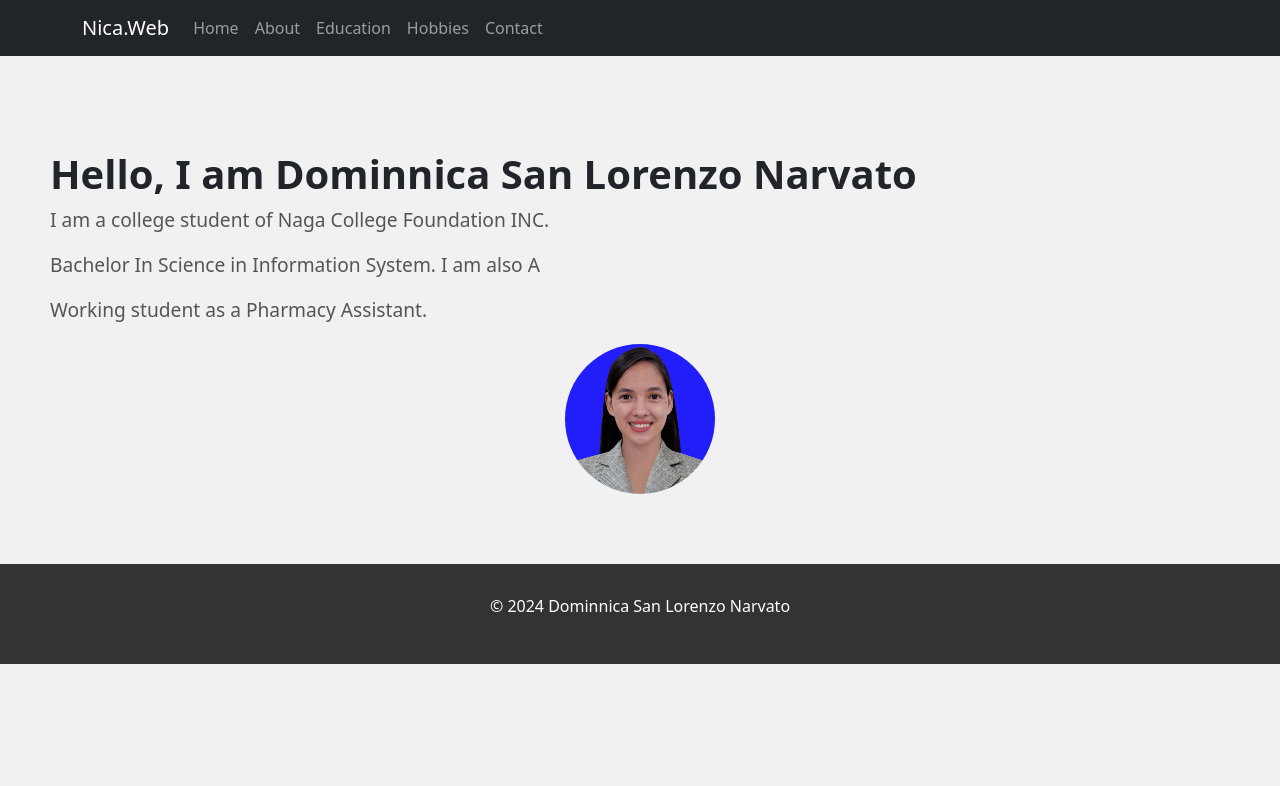
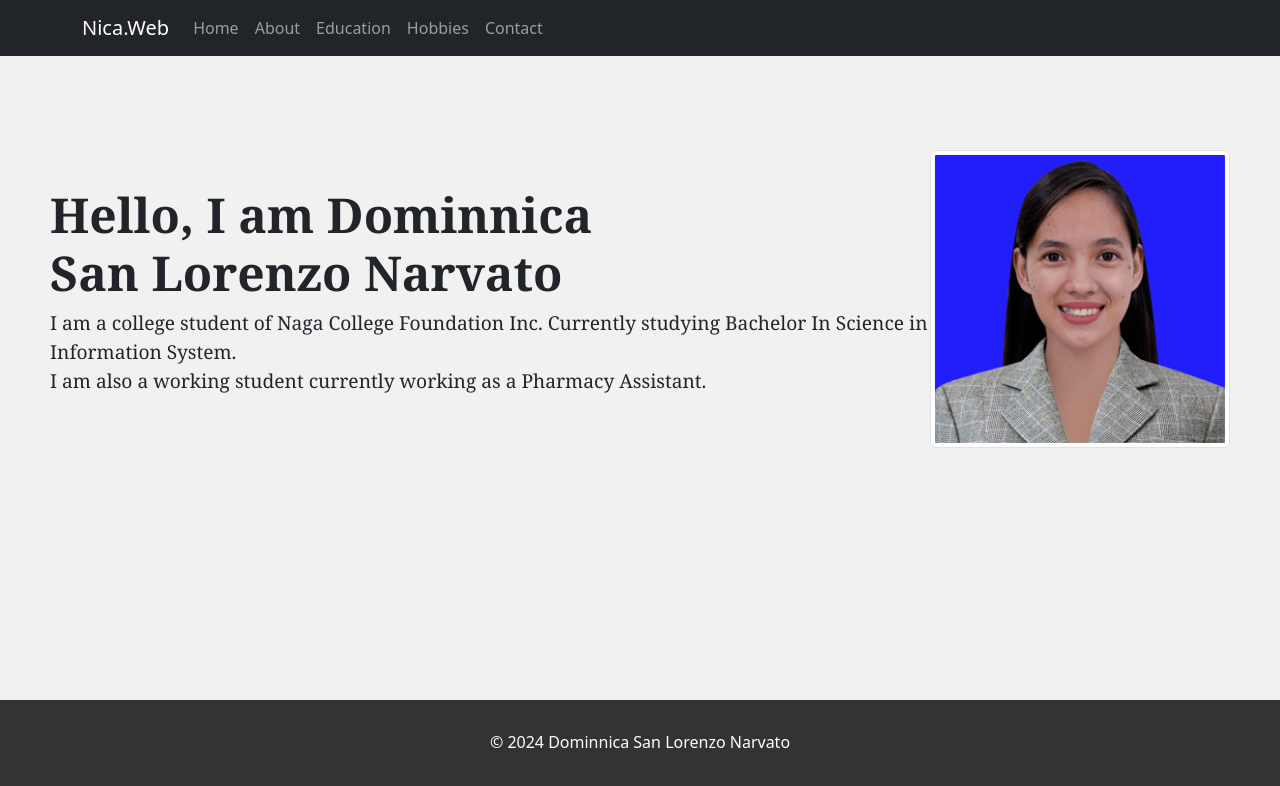
Before and after one commit to nicanarvato/Frontend, a React (Vite) app: page /home in a window 1280 px wide. Shown: the top 786 px of the page. Built offline with nearby package versions, Linux system fonts and the light colour scheme.

Commit message:
make the background image half of the size for design purpose

```diff
--- a/src/About.jsx
+++ b/src/About.jsx
@@ -1,24 +1,33 @@
-import { useState } from 'react'
-import Container from 'react-bootstrap/Container';
-import Nav from 'react-bootstrap/Nav';
-import Navbar from 'react-bootstrap/Navbar';
+import { useState } from "react";
+import Container from "react-bootstrap/Container";
+import Nav from "react-bootstrap/Nav";
+import Navbar from "react-bootstrap/Navbar";
 import BackgroundImage from "./assets/andrei-r-popescu-evDCeV-adM4-unsplash.jpg";
 
-function About () {
-
+function About() {
   return (
-    <div style={{
-      backgroundImage: `url(${BackgroundImage})`,
+    <>
+      <div
+        style={{
+          minHeight: "100vh", // Set height to 100% of the viewport
+          display: "flex", // Enable flex
+          flexDirection: "column", // Stack items vertically
+        }}
+      >
+        {/* Background Section */}
+        <div
+          style={{
+            backgroundImage: `url(${BackgroundImage})`, // Places the background image
             backgroundSize: "cover",
             backgroundRepeat: "no-repeat",
             backgroundPosition: "center",
-      minHeight: "100vh",
-      width: "100vw",
-      position:"relative"
-    }}>
+            height: "250px", // Specific size the bg image would take
+            position: "relative",
+          }}
+        >
           <Navbar bg="dark" data-bs-theme="dark">
             <Container>
-          <Navbar.Brand href="#home">Nica.Web</Navbar.Brand>
+              <Navbar.Brand href="/">Nica.Web</Navbar.Brand>
               <Nav className="me-auto">
                 <Nav.Link href="/home">Home</Nav.Link>
                 <Nav.Link href="/about">About</Nav.Link>
@@ -30,7 +39,37 @@ function About () {
           </Navbar>
         </div>
 
-  )
+        {/* Main Content Here */}
+        <div
+          className="mt-5"
+          style={{
+            flexGrow: "1", // Fill up remaining space
+            display: "flex", // Enable flexbox
+            alignItems: "center", // Center vertically
+            justifyContent: "center", // Center horizontally
+          }}
+        >
+          <div>
+            <h1>Hello world</h1>
+          </div>
+        </div>
+
+        {/* Footer Section */}
+        <div>
+          <footer
+            style={{
+              textAlign: "center",
+              padding: "30px",
+              backgroundColor: "#333",
+              color: "#fff",
+            }}
+          >
+            <p>&copy; 2024 Dominnica San Lorenzo Narvato</p>
+          </footer>
+        </div>
+      </div>
+    </>
+  );
 }
 
-export default About
+export default About;
--- a/src/Home.jsx
+++ b/src/Home.jsx
@@ -1,21 +1,8 @@
 import { Link } from 'react-router-dom';
-import { Container, Navbar, Nav } from 'react-bootstrap';
+import { Container, Navbar, Nav, Row,Col, Image } from 'react-bootstrap';
 import ProfileImage from './assets/idk5mjwz.jpg'; // Replace with your actual image path
 
-// Function to split text into chunks of 6 words per line
-const splitTextIntoLines = (text, wordsPerLine = 10) => {
-  const words = text.split(" "); // Split text by spaces into words
-  const lines = [];
-  for (let i = 0; i < words.length; i += wordsPerLine) {
-    lines.push(words.slice(i, i + wordsPerLine).join(" ")); // Join 6 words per line
-  }
-  return lines;
-};
-
 function Home() {
-  const paragraphText = "I am a college student of Naga College Foundation INC. Bachelor In Science in Information System. I am also A Working student as a Pharmacy Assistant.";
-
-  const lines = splitTextIntoLines(paragraphText, 10); //
 
   return (
     <div style={{ backgroundColor: "#f1f1f1", minHeight: "100vh", display: "flex", flexDirection: "column" }}>
@@ -31,24 +18,23 @@ function Home() {
           </Nav>
         </Container>
       </Navbar>
-
-      <div style={{ marginTop: "100px", textAlign: "left", padding: "50px" }}>
-        <h1 style={{ fontSize: "2.5rem", fontWeight: "bold" }}>Hello, I am Dominnica San Lorenzo Narvato</h1>
-
-        {/* Display the lines of text */}
-        <div>
-          {lines.map((line, index) => (
-            <p key={index} style={{ fontSize: "1.2rem", color: "#555" }}>
-              {line}
-            </p>
-          ))}
-        </div>
-
-        <div style={{ margin: "20px auto", borderRadius: "50%", overflow: "hidden", width: "150px", height: "150px", backgroundColor: "#FFEB3B" }}>
-          <img src={ProfileImage} alt="Profile" style={{ width: "100%", height: "100%", objectFit: "cover" }} />
-        </div>
-      </div>
-
+<div style={{flexGrow:"1"}}>
+  <div style={{ display: "flex", alignItems: "center", marginTop: "100px", padding: "50px" }}>
+  <div style={{ flex: "1", textAlign: "left" ,fontFamily:"Georgia,seriff"}}>
+    <h1 style={{ fontSize: "3rem", fontWeight: "bold" }}>
+      Hello, I am Dominnica <br />
+    San Lorenzo Narvato</h1>
+    <p style={{ fontSize: "1.2rem" }}>
+      I am a college student of Naga College Foundation Inc.
+      Currently studying Bachelor In Science in Information System. <br />
+      I am also a working student currently working as a Pharmacy Assistant.
+    </p>
+  </div>
+  <div>
+    <Image src={ProfileImage} thumbnail style={{ width:"300px" }} />
+  </div>
+</div>
+</div>
       <footer style={{ textAlign: "center", padding: "30px", backgroundColor: "#333", color: "#fff" }}>
         <p>&copy; 2024 Dominnica San Lorenzo Narvato</p>
       </footer>
```
Lines whose indentation alone changed are shown as unchanged.
